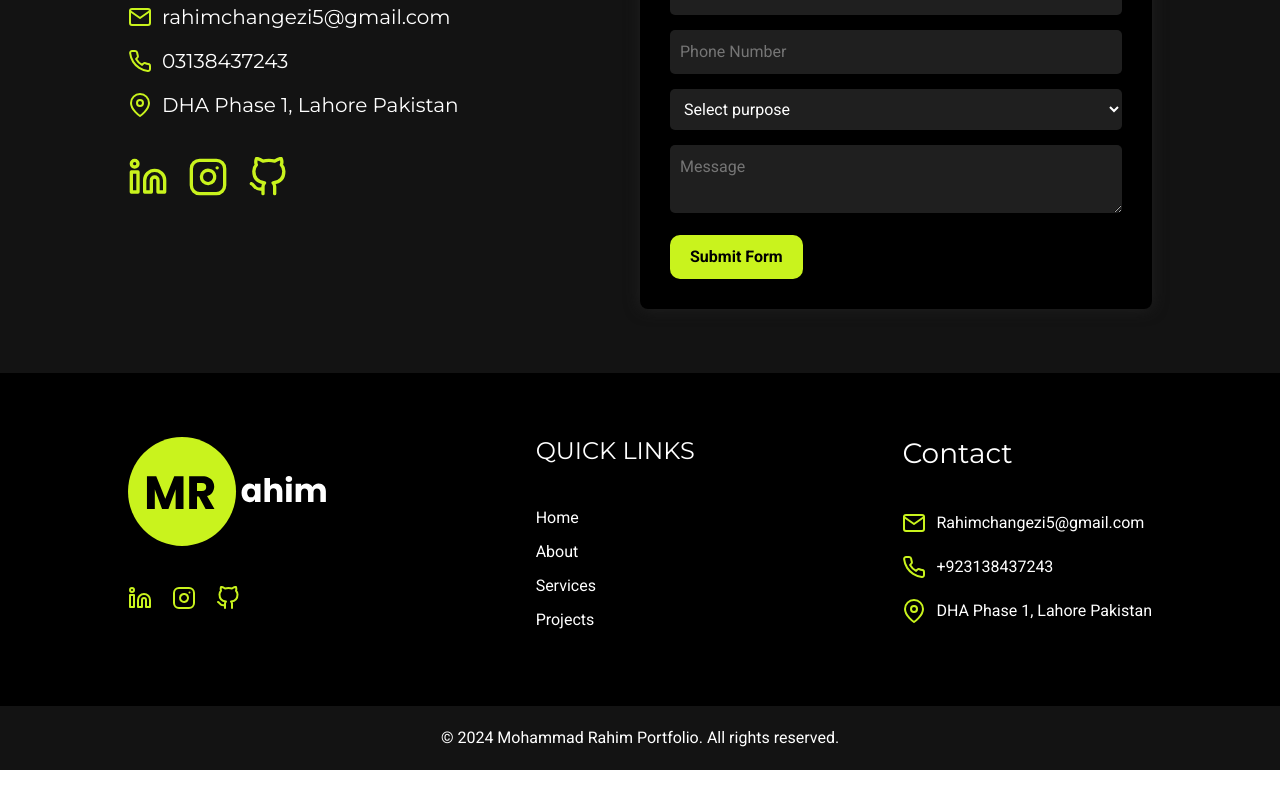
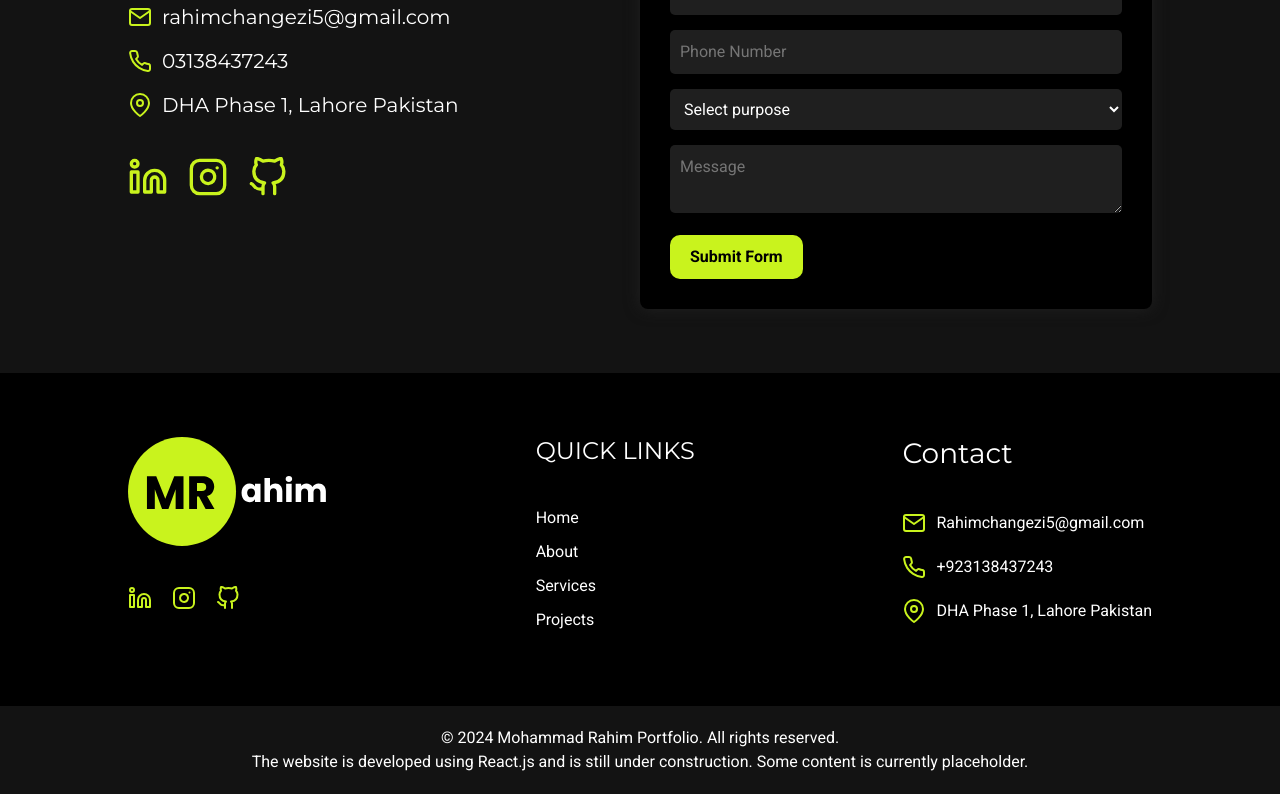
Before and after one commit to Mohammad-Rah1m/Rahim-Portfolio, a React (Create React App) app: page /Rahim-Portfolio/contact in a window 1280 px wide. Shown: the part 487-1281 px from the top of the page. Before the commit the page ends 1257 px from the top, so only its background shows below. Built offline with nearby package versions, Linux system fonts and the light colour scheme; the HTML template or start-up script is replaced by a standard one.

Commit message:
changed copyright section

```diff
--- a/src/components/footer/Footer.js
+++ b/src/components/footer/Footer.js
@@ -92,6 +92,7 @@ export default function Footer() {
       <div className="footer-copyright">
         <div className="footer-copyright-text">
           <p>&copy; 2024 Mohammad Rahim Portfolio. All rights reserved.</p>
+          <p>The website is developed using React.js and is still under construction. Some content is currently placeholder.</p>
         </div>
       </div>
     </div>
```
